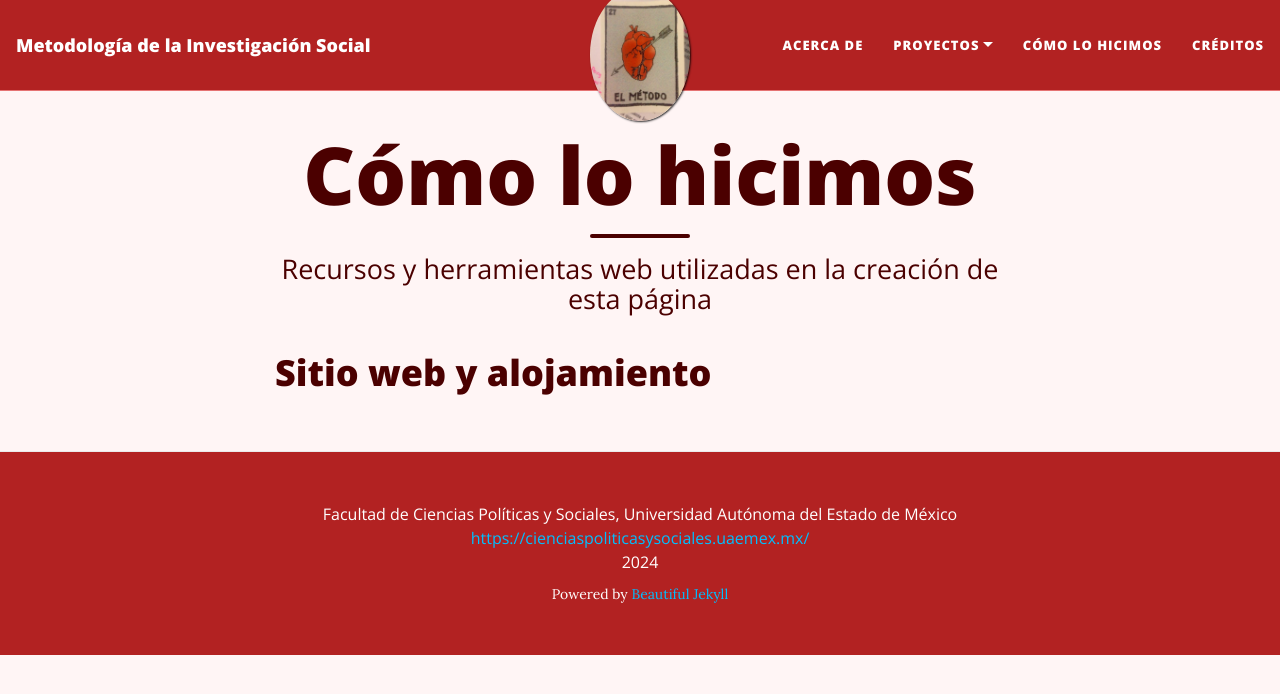
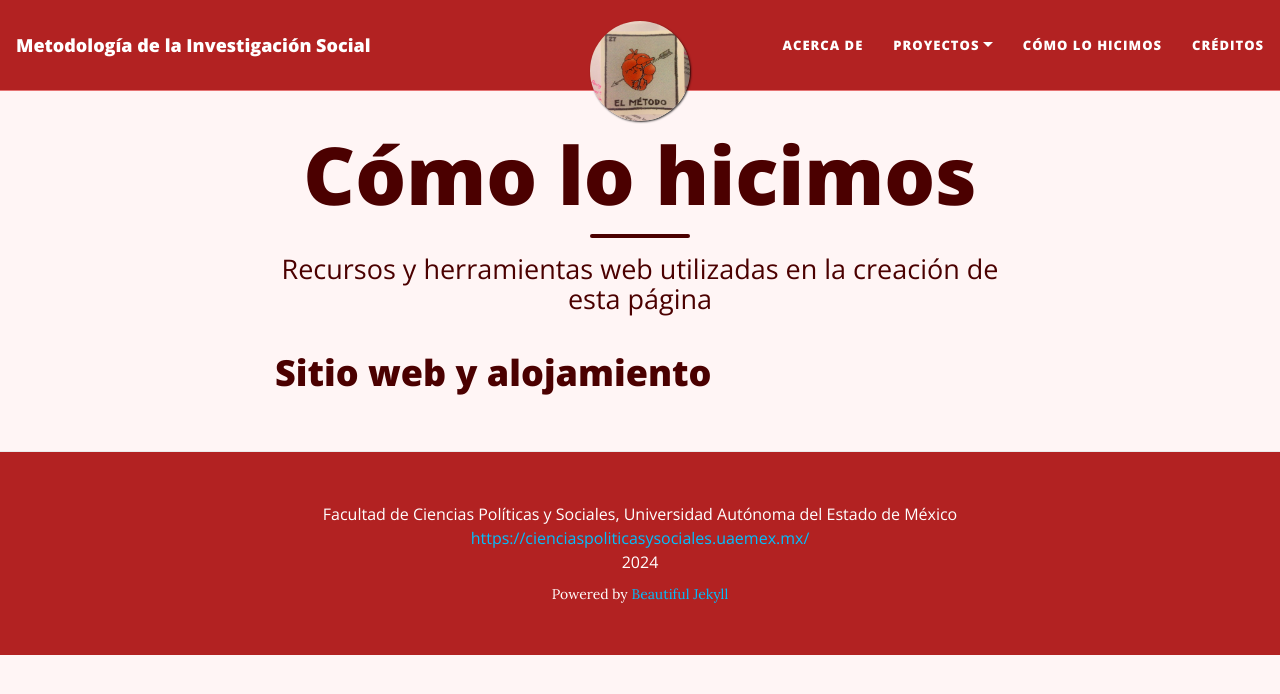
Before and after one commit to rosariorogel/metodologia, a Jekyll site: the page built from _pages/como.md, in a window 1280 px wide. Shown: the top 694 px of the page. Built offline with Jekyll 4.4.1, drawn with Linux system fonts in a browser that asks for light colours; nearby versions of some CDN libraries.

Commit message:
metodo small en img

```diff
--- a/_config.yml
+++ b/_config.yml
@@ -25,7 +25,7 @@ author: Facultad de Ciencias Políticas y Sociales, Universidad Autónoma del Es
 
 # Image to show in the navigation bar - works best with a square image
 # Remove this parameter if you don't want an image in the navbar
-avatar: "assets/img/luhmann/metodo small.jpeg"
+avatar: "assets/img/metodosmall.jpeg"
 
 # By default, the image is cut into a circle. You can disable this behaviour by setting 'round-avatar: false'
 round-avatar: true
```
